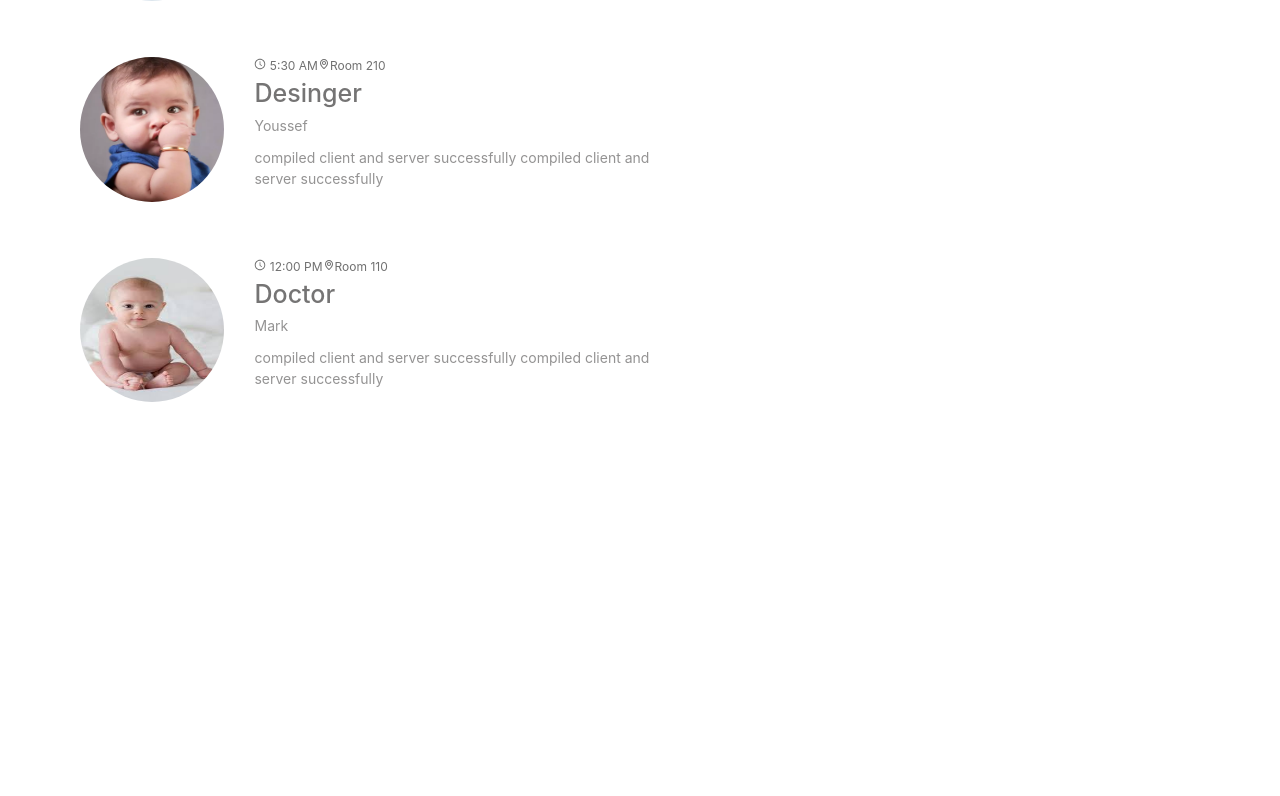
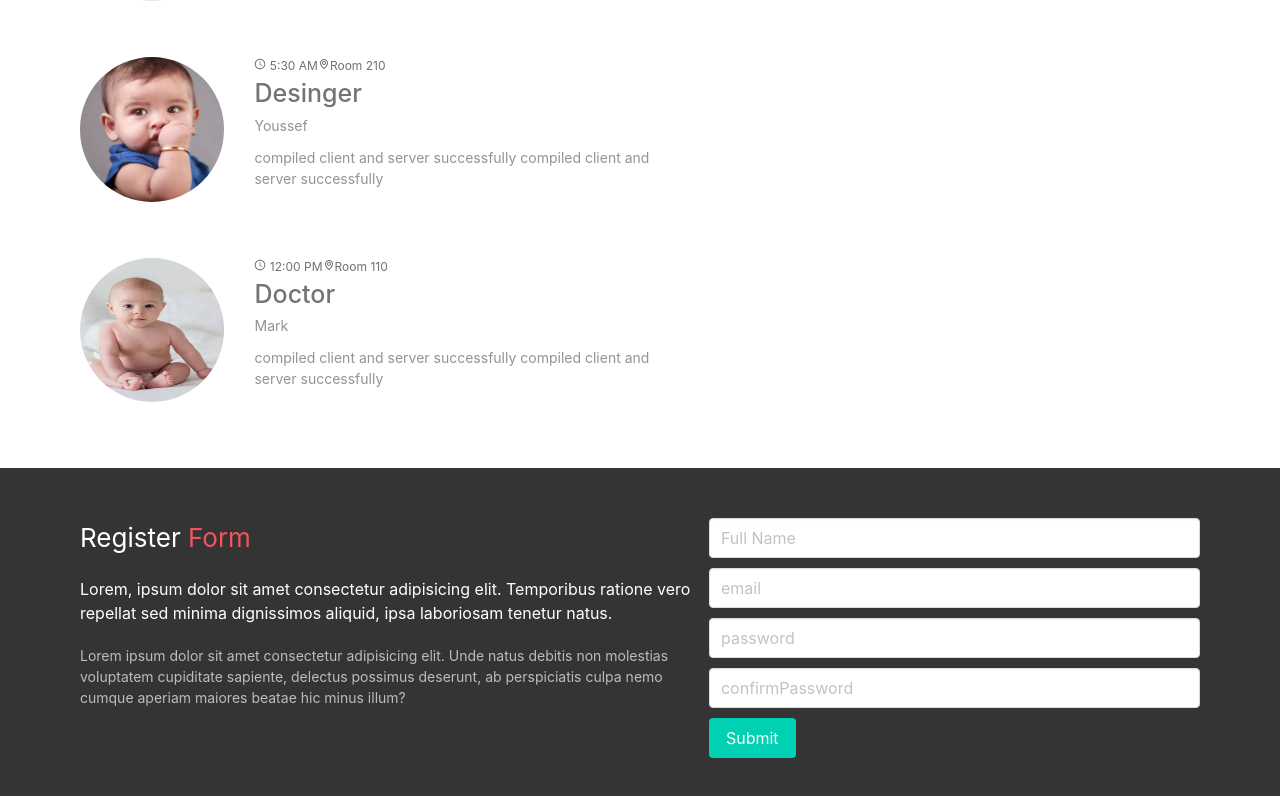
Before and after one commit to nevine1/NextJs-React-Template, a Next.js app: page / in a window 1280 px wide. Shown: the part 2066-2862 px from the top of the page. Before the commit the page ends 2534 px from the top, so only its background shows below. Built offline with nearby package versions, Linux system fonts and the light colour scheme.

Commit message:
Register form section is created

```diff
--- /dev/null
+++ b/components/registerForm/RegisterForm.tsx
@@ -0,0 +1,81 @@
+import React from 'react'
+import * as yup from 'yup';
+import {useFormik} from 'formik';
+import styles from '../../styles/Main.module.scss'
+type IState = {
+    fullName: string; //
+    email: string; //
+    password: string; //
+    confirmPassword: string; //
+}
+const validationSchema = yup.object({
+    fullName: yup.string().required('full name is required').min(5, 'min character are 5').max(20, 'max character are 20'),
+    email: yup.string().email('Invalid email').required('email is required'),
+    password: yup.string().required('password is required'),
+    confirmPassword : yup.string().required().oneOf([yup.ref('password')], 'Password should match')
+    });
+
+export default function RegisterForm({IState}: Props) {
+    const formik = useFormik<IState>({
+        initialValues: {
+            fullName: '',
+            email: '',
+            password: '',
+            confirmPassword: '',
+
+        },
+        onSubmit: values => {
+            console.log(values)
+        },
+        validateOnBlur: false,
+        validationSchema,
+
+    })
+  return (
+    <div >
+        <form action="" onSubmit={formik.handleSubmit}>
+            <input type="text"
+                className="input is-pirmary "
+                name="fullname"
+                placeholder='Full Name'
+                value={formik.values.fullName}
+                onChange={formik.handleChange}
+            />
+            {
+               formik.errors.fullName && <span className={styles.error}>{formik.errors.fullName}</span>
+            }
+            <input type="email"
+                className="input is-pirmary"
+                name="email"
+                placeholder='email'
+                value={formik.values.email}
+                onChange={formik.handleChange}
+            />
+            {
+               formik.errors.email && <span className={styles.error}>{formik.errors.email}</span>
+            }
+            <input type="password"
+                className="input is-pirmary"
+                name="password"
+                placeholder='password'
+                value={formik.values.password}
+                onChange={formik.handleChange}
+            />
+            {
+               formik.errors.password && <span className={styles.error}>{formik.errors.password}</span>
+            }
+            <input type="password"
+                className="input is-pirmary"
+                name="confirmPassword"
+                placeholder='confirmPassword'
+                value={formik.values.confirmPassword}
+                onChange={formik.handleChange}
+            />
+            {
+               formik.errors.confirmPassword && <span className={styles.error}>{formik.errors.confirmPassword}</span>
+            }
+            <button className="button is-primary" type="submit">Submit</button>
+        </form>
+    </div>
+  )
+}
--- /dev/null
+++ b/components/registerForm/RegisterFormContent.tsx
@@ -0,0 +1,24 @@
+import React, { ReactElement, Fragment } from 'react'
+import styles from '../../styles/Main.module.scss';
+import RegisterForm from './RegisterForm';
+
+interface Props {
+
+}
+
+export default function RegisterFormContent({}: Props): ReactElement {
+    return (
+        <Fragment>
+            <div className={styles.formWrapper}>
+                <div className={styles.formText}>
+                    <h1 className={styles.formTitle}>Register <span className={styles.formSpan}>Form </span></h1>
+                    <p className={styles.formText1}>Lorem, ipsum dolor sit amet consectetur adipisicing elit. Temporibus ratione vero repellat sed minima dignissimos aliquid, ipsa laboriosam tenetur natus.</p>
+                    <p className={styles.formText2}>Lorem ipsum dolor sit amet consectetur adipisicing elit. Unde natus debitis non molestias voluptatem cupiditate sapiente, delectus possimus deserunt, ab perspiciatis culpa nemo cumque aperiam maiores beatae hic minus illum?</p>
+                </div>
+                <div className={styles.regsiterForm}>
+                    <RegisterForm/>
+                </div>
+            </div>
+        </Fragment>
+    )
+}
--- a/package.json
+++ b/package.json
@@ -17,6 +17,7 @@
     "@mui/material": "^5.10.6",
     "bulma": "^0.9.4",
     "dart-sass": "^1.25.0",
+    "formik": "^2.2.9",
     "link-module-alias": "^1.2.0",
     "ncu": "^0.2.1",
     "next": "12.3.1",
@@ -29,7 +30,8 @@
     "sass-loader": "^13.0.2",
     "style-loader": "^3.3.1",
     "styled-components": "^5.3.6",
-    "swiper": "^8.4.2"
+    "swiper": "^8.4.2",
+    "yup": "^0.32.11"
   },
   "devDependencies": {
     "@types/node": "18.7.18",
--- a/pages/index.tsx
+++ b/pages/index.tsx
@@ -8,7 +8,7 @@ import About from '../components/about'
 import OverviewSection from '../components/overView/OverViewSection'
 import CreativeSpeakerWrapper from '../components/creativeSpeaker/CreativeSpeakerWrapper';
 import OurProgramsWrapper from '../components/ourPrograms/OurProgramsWrapper'
-
+import RegisterFormContent from '../components/registerForm/RegisterFormContent'
 const Home: NextPage = () => {
   return (
     <Fragment>
@@ -17,6 +17,7 @@ const Home: NextPage = () => {
       <OverviewSection />
       <CreativeSpeakerWrapper/>
       <OurProgramsWrapper />
+      <RegisterFormContent />
     </Fragment>
 
   )
--- a/styles/Main.module.scss
+++ b/styles/Main.module.scss
@@ -230,3 +230,48 @@ $blackColor: #222;
 
     }
 }
+
+/*=========================    register form ===============================*/
+.formWrapper{
+    height: 500px;
+    background-color: rgb(53, 52, 52);
+    color: #fff;
+    margin: 0;
+    padding:50px  80px;
+    display : flex;
+    gap: 80;
+    .formText{
+        font-size: 26px;
+        .formTitle{
+
+            .formSpan{
+                color: $primaryColor;
+            }
+        }
+        .formText1{
+            font-size: 16px;
+            padding: 20px 0;
+        }
+        .formText2{
+            font-size: 14px;
+            color: rgb(189, 187, 187);
+        }
+    }
+    .regsiterForm{
+        form{
+            width: 100%;
+            input{
+                margin-bottom: 10px;
+            }
+            .error{
+                font-size: 12px;
+                color: $primaryColor;
+                margin-bottom: 10px;
+                padding-top: 0;
+                margin-top: 0;
+            }
+        }
+    }
+
+
+}
```
Also changed, not shown: components/registerForm/index.tsx (added, +13 -0 lines), 1 other file (tests, documents, lock files or other folders).
